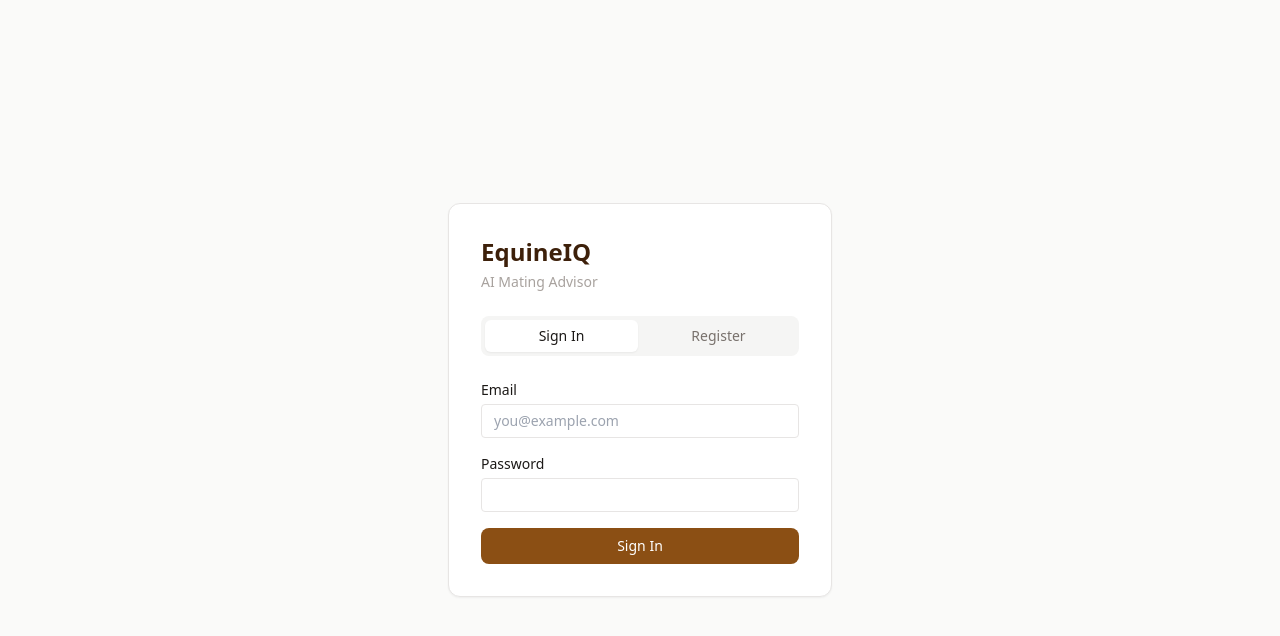
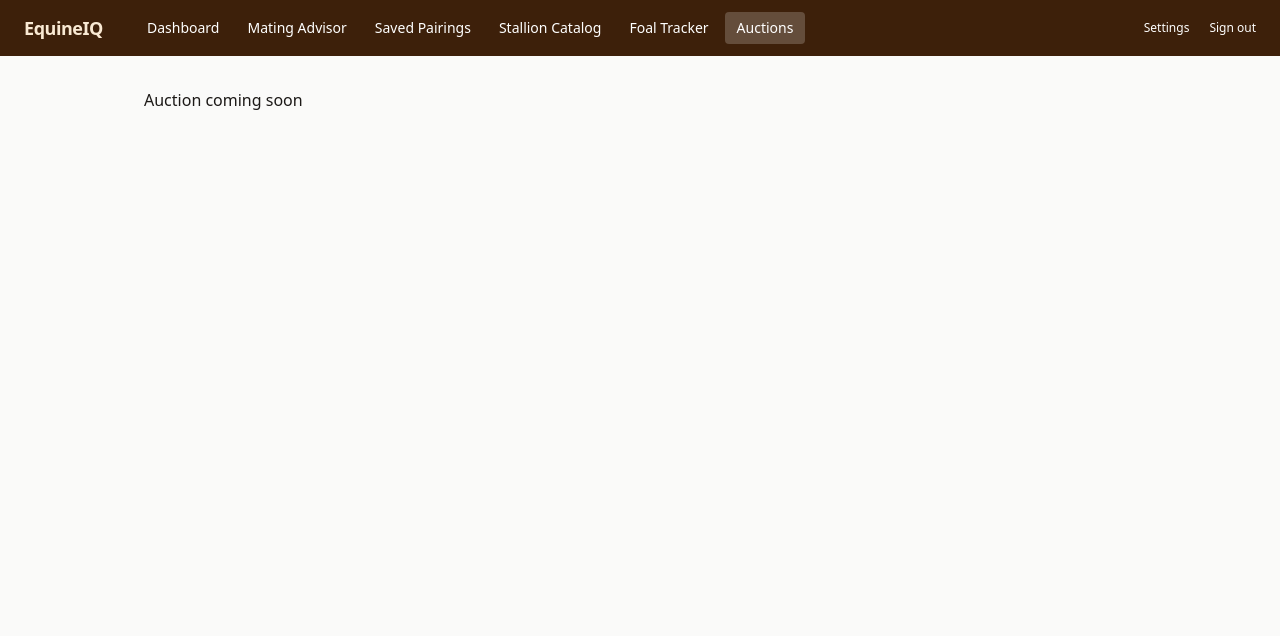
Before and after one commit to Ciscokidok/equine-iq, a React (Vite) app in the folder frontend/: page /auctions in a window 1280 px wide. Before the commit this address led to /login. Shown: the top 636 px of the page. Built offline with nearby package versions, Linux system fonts and the light colour scheme; no server answers.

Commit message:
feat(frontend): add public auction routes and stub views to App.tsx [STEP-6]

```diff
--- a/frontend/src/App.tsx
+++ b/frontend/src/App.tsx
@@ -16,6 +16,13 @@ import HeatCycleView from '@/views/HeatCycleView'
 import Pricing from '@/views/Pricing'
 import ClaimAccount from '@/views/ClaimAccount'
 import AccountSettings from '@/views/AccountSettings'
+import AuctionCatalog from '@/views/AuctionCatalog'
+import AuctionDetail from '@/views/AuctionDetail'
+import CreateListing from '@/views/CreateListing'
+import SellerDashboard from '@/views/SellerDashboard'
+import BuyerDashboard from '@/views/BuyerDashboard'
+import VettingQueue from '@/views/admin/VettingQueue'
+import BidderApproval from '@/views/admin/BidderApproval'
 
 function useAuth() {
   const [token, setToken] = useState(() => localStorage.getItem('auth_token'))
@@ -39,6 +46,34 @@ export default function App() {
       <Route path="/login" element={<Login />} />
       <Route path="/pricing" element={<Pricing />} />
       <Route path="/account/claim" element={<ClaimAccount />} />
+      {/* Public auction routes — no auth required */}
+      {/* /auctions/create MUST be before /auctions/:id */}
+      <Route
+        path="/auctions/create"
+        element={
+          <ProtectedRoute>
+            <Layout>
+              <CreateListing />
+            </Layout>
+          </ProtectedRoute>
+        }
+      />
+      <Route
+        path="/auctions/:id"
+        element={
+          <Layout>
+            <AuctionDetail />
+          </Layout>
+        }
+      />
+      <Route
+        path="/auctions"
+        element={
+          <Layout>
+            <AuctionCatalog />
+          </Layout>
+        }
+      />
       <Route
         path="/*"
         element={
@@ -60,6 +95,10 @@ export default function App() {
                 <Route path="/stallions" element={<StallionCatalog />} />
                 <Route path="/horses/:id/pedigree" element={<PedigreeView />} />
                 <Route path="/foals" element={<FoalTracker />} />
+                <Route path="/my-listings" element={<SellerDashboard />} />
+                <Route path="/my-bids" element={<BuyerDashboard />} />
+                <Route path="/admin/vetting" element={<VettingQueue />} />
+                <Route path="/admin/bidders" element={<BidderApproval />} />
               </Routes>
             </Layout>
           </ProtectedRoute>
--- a/frontend/src/components/Layout.tsx
+++ b/frontend/src/components/Layout.tsx
@@ -8,6 +8,7 @@ const NAV = [
   { to: '/pairings', label: 'Saved Pairings' },
   { to: '/stallions', label: 'Stallion Catalog' },
   { to: '/foals', label: 'Foal Tracker' },
+  { to: '/auctions', label: 'Auctions' },
 ]
 
 export default function Layout({ children }: { children: React.ReactNode }) {
--- /dev/null
+++ b/frontend/src/views/AuctionCatalog.tsx
@@ -0,0 +1,3 @@
+export default function AuctionCatalog() {
+  return <div>Auction coming soon</div>
+}
--- /dev/null
+++ b/frontend/src/views/AuctionDetail.tsx
@@ -0,0 +1,3 @@
+export default function AuctionDetail() {
+  return <div>Auction coming soon</div>
+}
--- /dev/null
+++ b/frontend/src/views/BuyerDashboard.tsx
@@ -0,0 +1,3 @@
+export default function BuyerDashboard() {
+  return <div>Coming soon</div>
+}
--- /dev/null
+++ b/frontend/src/views/CreateListing.tsx
@@ -0,0 +1,3 @@
+export default function CreateListing() {
+  return <div>Coming soon</div>
+}
--- /dev/null
+++ b/frontend/src/views/SellerDashboard.tsx
@@ -0,0 +1,3 @@
+export default function SellerDashboard() {
+  return <div>Coming soon</div>
+}
--- /dev/null
+++ b/frontend/src/views/admin/BidderApproval.tsx
@@ -0,0 +1,3 @@
+export default function BidderApproval() {
+  return <div>Coming soon</div>
+}
--- /dev/null
+++ b/frontend/src/views/admin/VettingQueue.tsx
@@ -0,0 +1,3 @@
+export default function VettingQueue() {
+  return <div>Coming soon</div>
+}
```
Also changed, not shown: 1 other file (tests, documents, lock files or other folders).
